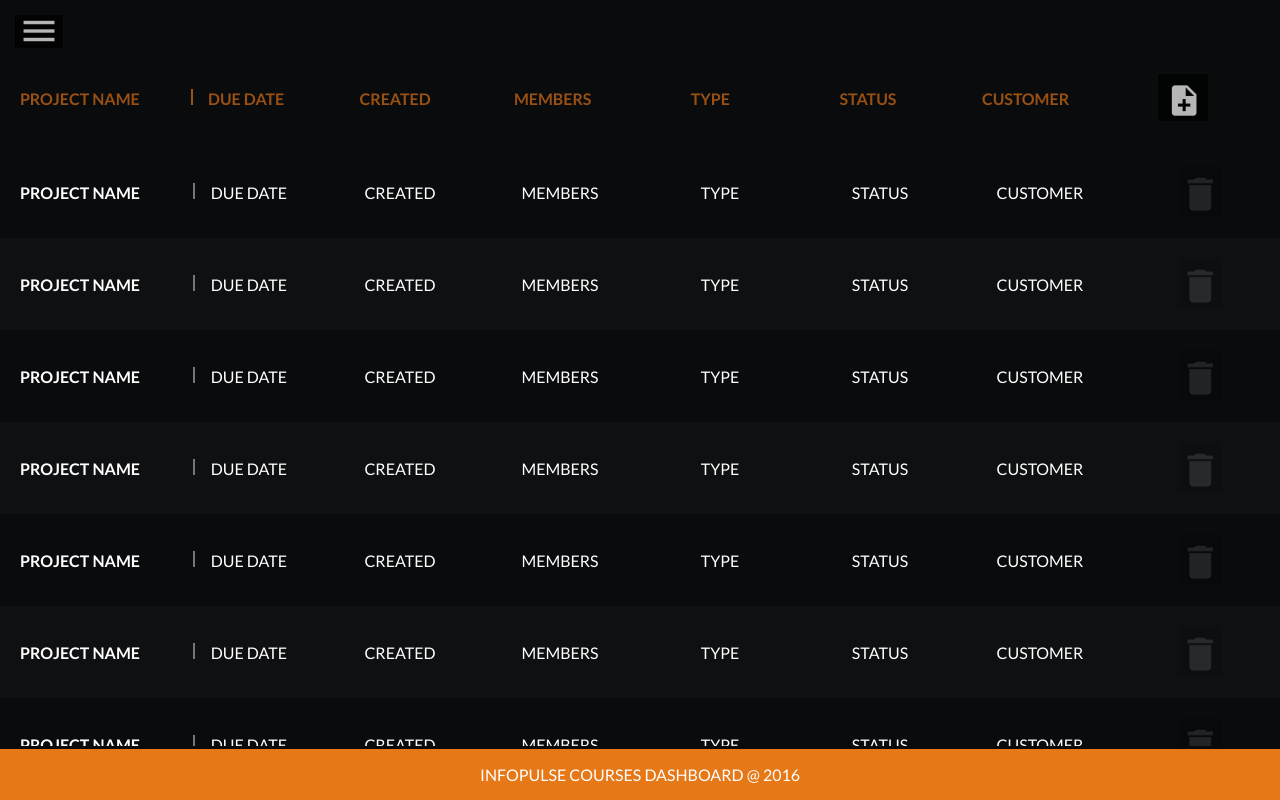
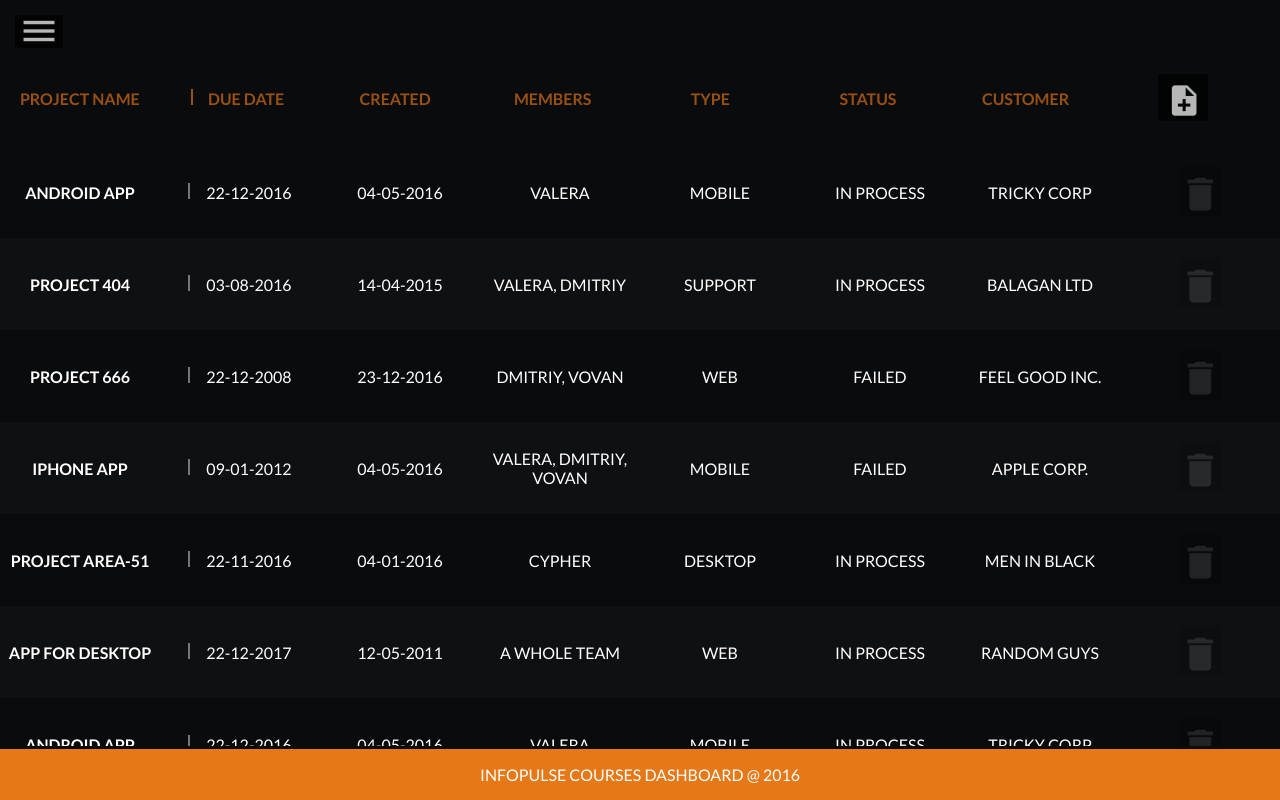
Before and after one commit to cyberswitchs/general-task, a plain HTML site: page index.html in a window 1280 px wide. Drawn offline with Linux system fonts and the light colour scheme.

```diff
--- a/index.html
+++ b/index.html
@@ -54,88 +54,7 @@
 			</div>
 			<div class="projects-body">
 				<table class="projects">
-					<tbody class="dashboard-body">
-						<tr>
-							<td>Project name</td>
-							<td>Due date</td>
-							<td>Created</td>
-							<td>Members</td>
-							<td>Type</td>
-							<td>Status</td>
-							<td>Customer</td>
-							<td><button class="recycle"></button></td>
-						</tr>
-						<tr>
-							<td>Project name</td>
-							<td>Due date</td>
-							<td>Created</td>
-							<td>Members</td>
-							<td>Type</td>
-							<td>Status</td>
-							<td>Customer</td>
-							<td><button class="recycle"></button></td>
-						</tr>
-						<tr>
-							<td>Project name</td>
-							<td>Due date</td>
-							<td>Created</td>
-							<td>Members</td>
-							<td>Type</td>
-							<td>Status</td>
-							<td>Customer</td>
-							<td><button class="recycle"></button></td>
-						</tr>
-						<tr>
-							<td>Project name</td>
-							<td>Due date</td>
-							<td>Created</td>
-							<td>Members</td>
-							<td>Type</td>
-							<td>Status</td>
-							<td>Customer</td>
-							<td><button class="recycle"></button></td>
-						</tr>
-						<tr>
-							<td>Project name</td>
-							<td>Due date</td>
-							<td>Created</td>
-							<td>Members</td>
-							<td>Type</td>
-							<td>Status</td>
-							<td>Customer</td>
-							<td><button class="recycle"></button></td>
-						</tr>
-						<tr>
-							<td>Project name</td>
-							<td>Due date</td>
-							<td>Created</td>
-							<td>Members</td>
-							<td>Type</td>
-							<td>Status</td>
-							<td>Customer</td>
-							<td><button class="recycle"></button></td>
-						</tr>
-						<tr>
-							<td>Project name</td>
-							<td>Due date</td>
-							<td>Created</td>
-							<td>Members</td>
-							<td>Type</td>
-							<td>Status</td>
-							<td>Customer</td>
-							<td><button class="recycle"></button></td>
-						</tr>
-						<tr>
-							<td>Project name</td>
-							<td>Due date</td>
-							<td>Created</td>
-							<td>Members</td>
-							<td>Type</td>
-							<td>Status</td>
-							<td>Customer</td>
-							<td><button class="recycle"></button></td>
-						</tr>
-					</tbody>
+					<tbody class="dashboard-body"></tbody>
 				</table>
 			</div>
 		</div>
@@ -156,22 +75,12 @@
 		<div class="dropdown">
 			<input type="text" id="type-field" placeholder="Type:" class="user-data-right expand-input" readonly>
 			<label for="type-field" class="expand" id="type-label"></label>
-			<ul class="list-type">
-				<li>Web</li>
-				<li>Mobile</li>
-				<li>Desktop</li>
-				<li>Support</li>
-			</ul>
+			<ul class="list-type"></ul>
 		</div>
 		<div class="dropdown">
 			<input type="text" id="customer-field" placeholder="Customer:" class="user-data-right expand-input" readonly>
 			<label for="customer-field" class="expand" id="customer-label"></label>
-			<ul class="list-customer">
-				<li>John</li>
-				<li>David</li>
-				<li>Bill</li>
-				<li>Alehandro Rohas</li>
-			</ul>
+			<ul class="list-customer"></ul>
 		</div>
 		<button type="submit" class="create-project">Create</button>
 	</form>
@@ -179,8 +88,8 @@
 		<p>Infopulse Courses Dashboard @ 2016</p>
 	</footer>
 	<script src="vendor/kalendae/kalendae.standalone.js" type="text/javascript"></script>
-	<!-- <script type="text/javascript" src="js/dropdowns.js"></script> -->
-	<!-- <script type="text/javascript" src="js/projects.js"></script> -->
+	<script type="text/javascript" src="js/dropdowns.js"></script>
+	<script type="text/javascript" src="js/projects.js"></script>
 	<script type="text/javascript" src="js/index.js"></script>
 	<script type="text/javascript" src="js/setDate.js"></script>
 </body>
--- a/styles/css/forms.css
+++ b/styles/css/forms.css
@@ -39,6 +39,9 @@ input[type="checkbox"] {
   margin-top: 10px;
   padding-bottom: 10px;
   padding-left: 10px;
+}
+.filters label {
+  width: 80%;
 }
 .filters input[type="checkbox"] + span::before {
   content: '';
```
Also changed, not shown: 1 other file.
